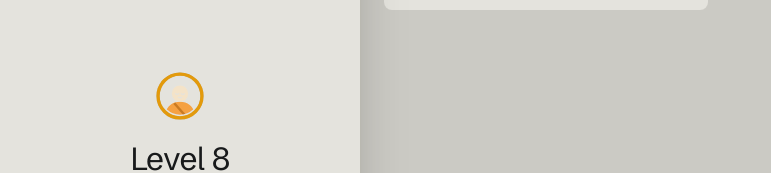
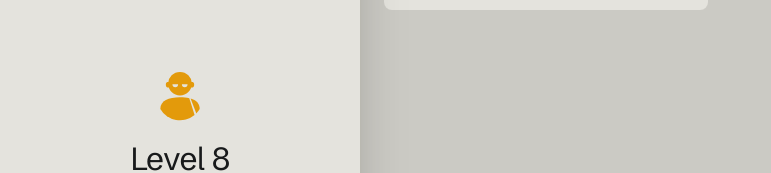
Before and after one commit to mango420/tokenmonk, a React (Vite) app: page / in a window 1280 px wide. Both pictures are taken after a click on the button "Fire level-up". Shown: the part 173-346 px from the top of the page, without its empty margins (0-771 px from the left). Built offline with nearby package versions, Linux system fonts and the light colour scheme; a web font is replaced by a local one.

Commit message:
feat(popup): new app icon in top row and level-up (TKM-155)

```diff
--- a/src/components/BrandMark.tsx
+++ b/src/components/BrandMark.tsx
@@ -7,8 +7,7 @@ interface BrandMarkProps {
 
 /**
  * The static brand mark (docs/DESIGN.md, "Brand mark"): an arc on a circle and
- * a centre dot. Not a gauge. The file `assets/brand/tokenmonk-ring-mark.svg`
- * holds the same drawing.
+ * a centre dot. Not a gauge. Drawn inline; see docs/DESIGN.md, "Brand mark".
  */
 export function BrandMark({ size, color = "var(--accent)" }: BrandMarkProps) {
   return (
--- a/src/components/LogoMark.tsx
+++ b/src/components/LogoMark.tsx
@@ -1,55 +1,40 @@
-import markSource from "../../assets/brand/tokenmonk-mark.svg?raw";
+import markSource from "../../assets/brand/tokenmonk-mark-mono.svg?raw";
 
 /**
- * The brand mark with a live halo. The drawing stays in
- * `assets/brand/tokenmonk-mark.svg`; the colours the design system owns are
- * rebound to token variables and the halo arc length is set from `ratio`.
- * Only the halo follows the mode; the robe stays the brand saffron.
+ * The monk mark for the level-up screen (docs/DESIGN.md, "Monk mark"): the
+ * mono drawing in `assets/brand/tokenmonk-mark-mono.svg`, filled with the
+ * `--accent` of the current mode. The eyes are cut-outs of the nonzero fill
+ * and stay untouched; only the fill is rebound.
  */
-
-/** Halo circle radius in the mark's 128 x 128 viewBox (DESIGN.md, "Logo and halo"). */
-const HALO_RADIUS = 54;
-const HALO_LENGTH = 2 * Math.PI * HALO_RADIUS;
 
 function swap(source: string, from: string, to: string): string {
   if (!source.includes(from)) {
-    throw new Error(`tokenmonk-mark.svg changed: "${from}" not found`);
+    throw new Error(`tokenmonk-mark-mono.svg changed: "${from}" not found`);
   }
   return source.split(from).join(to);
 }
 
-const ARC = 'stroke="#F5A142" stroke-width="8" stroke-linecap="round" stroke-dasharray="244 340"';
-
-function buildMark(ratio: number | null): string {
+function buildMark(): string {
   let svg = markSource;
-  svg = swap(svg, 'width="128" height="128"', 'class="logo-mark__svg"');
-  svg = swap(svg, 'id="c"', 'id="logo-mark-clip"');
-  svg = swap(svg, "url(#c)", "url(#logo-mark-clip)");
-  const arc =
-    ratio === null || ratio <= 0
-      ? 'style="stroke:none"'
-      : `style="stroke:var(--accent)" stroke-width="8" stroke-linecap="round" stroke-dasharray="${(
-          HALO_LENGTH * ratio
-        ).toFixed(1)} ${HALO_LENGTH.toFixed(1)}"`;
-  svg = swap(svg, ARC, arc);
-  svg = swap(svg, 'stroke="#2A2631"', 'style="stroke:var(--line)"');
-  svg = swap(svg, 'fill="#1F1C25"', 'style="fill:var(--pop)"');
-  svg = swap(svg, 'stroke="#1A1206"', 'style="stroke:var(--pop)"');
+  svg = swap(svg, 'width="1024" height="1024"', 'class="logo-mark__svg"');
+  svg = swap(svg, 'fill="#000"', 'style="fill:var(--accent)"');
   return svg;
 }
 
+const MARK = buildMark();
+
 interface LogoMarkProps {
-  /** Halo fill 0..1; `null` shows the track only. */
-  ratio: number | null;
+  /** Unused since the mark lost its halo; kept so existing callers compile. */
+  ratio?: number | null;
 }
 
-export function LogoMark({ ratio }: LogoMarkProps) {
+export function LogoMark(_props: LogoMarkProps) {
   return (
     <span
       className="logo-mark"
       aria-hidden="true"
-      // Static, bundled asset with computed numbers only; no user input.
-      dangerouslySetInnerHTML={{ __html: buildMark(ratio) }}
+      // Static, bundled asset; no user input.
+      dangerouslySetInnerHTML={{ __html: MARK }}
     />
   );
 }
--- a/src/components/TopRow.tsx
+++ b/src/components/TopRow.tsx
@@ -1,5 +1,5 @@
 import type { ReactNode } from "react";
-import markUrl from "../../assets/brand/tokenmonk-mark.svg?url";
+import markUrl from "../../assets/brand/tokenmonk-icon.svg?url";
 
 interface TopRowProps {
   /** Brand on the left (main screens); sub-screens hold only their link. */
```
